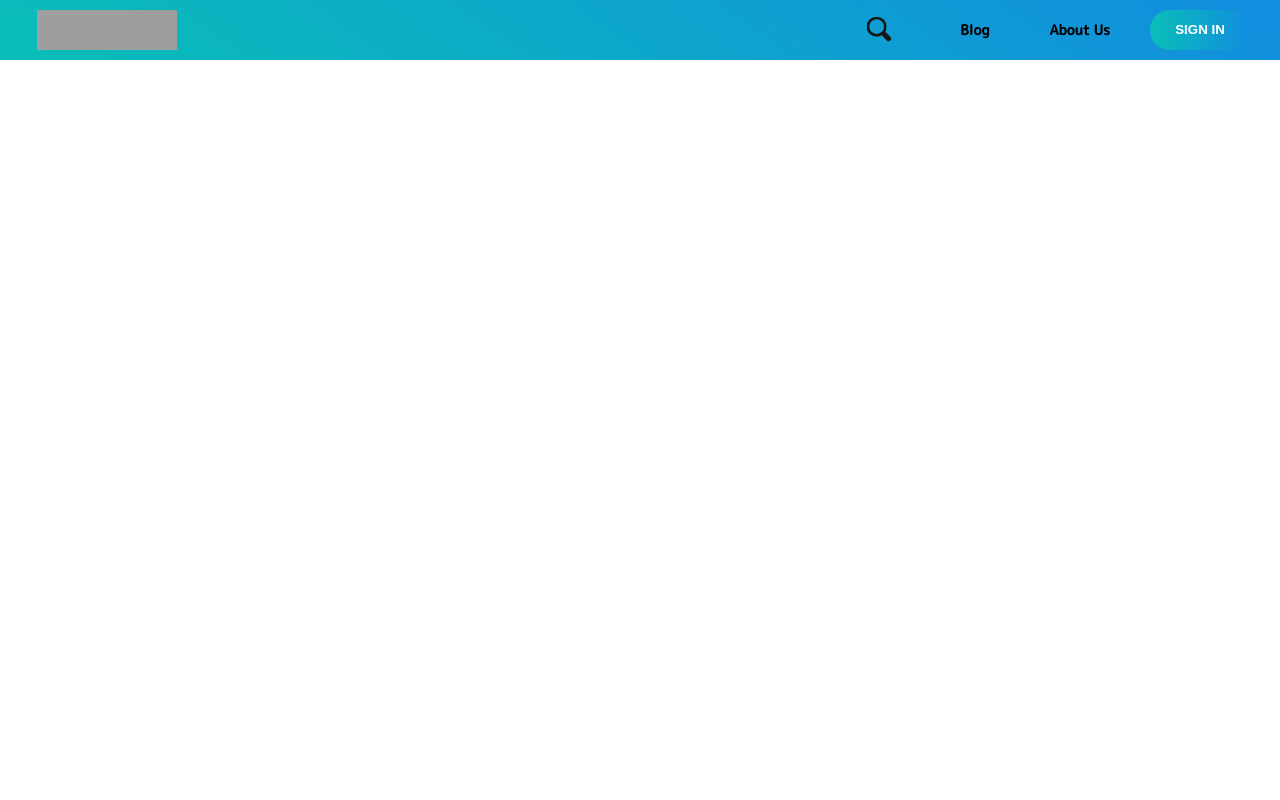
After one commit to Joan-Wangare/Baristo, a PHP site: page /nav.html in a window 1280 px wide. The commit adds this page. Run offline with PHP 8.4, Linux system fonts and the light colour scheme; grey boxes are pictures that could not be loaded.

Commit message:
Add files via upload

```diff
--- /dev/null
+++ b/nav.html
@@ -0,0 +1,48 @@
+<html lang="en">
+    <head>
+        <meta charset="UTF-8" />
+        <meta name="viewport" content="width=device-width, initial-scale=1.0" />
+        <title>Document</title>
+        <link rel="stylesheet" href="style2.css" />
+        <link
+        rel="stylesheet"
+        href="https://cdnjs.cloudflare.com/ajax/libs/font-awesome/4.7.0/css/font-awesome.min.css"
+        />
+        <link rel="preconnect" href="https://fonts.googleapis.com" />
+        <link rel="preconnect" href="https://fonts.gstatic.com" crossorigin />
+        <link
+        href="https://fonts.googleapis.com/css2?family=M+PLUS+Rounded+1c:wght@500&display=swap"
+        rel="stylesheet"
+        />
+    </head>
+    <body>
+        <div class="header">
+            <nav class="con">
+              <input id="nav-toggle" type="checkbox" />
+            <div class="logo">
+                <img src="images/logo.png" alt="" />
+            </div>
+            <ul class="links">
+                <li>
+                    <form action="javascript:" class="search-bar">
+                        <input type="search" name="search" pattern=".*\S.*" required>
+                        <button class="search-btn" type="submit">
+                            <span>Search</span>
+                        </button>
+                    </form>
+                </li>
+                <li><a href="#blog" class="a">Blog</a></li>
+                <li><a href="#about" class="a">About Us</a></li>
+                <li>
+                    <button class="b btn2" data-modal-target="#modal">SIGN IN</button>
+                </li>
+              </ul>
+              <label for="nav-toggle" class="icon-burger">
+                <div class="line"></div>
+                <div class="line"></div>
+                <div class="line"></div>
+              </label>
+            </nav>
+          </div>
+    </body>
+</html>
--- /dev/null
+++ b/style2.css
@@ -0,0 +1,272 @@
+* {
+	border: 0;
+	box-sizing: border-box;
+	margin: 0;
+	padding: 0;
+}
+:root {
+	font-size: calc(16px + (24 - 16)*(100vw - 320px)/(1920 - 320));
+}
+ul,a {
+    text-decoration: none;
+    list-style: none;
+  }
+  button {
+    cursor: pointer;
+    border: none;
+    outline: none;
+  }
+  .header {
+    background: linear-gradient(35deg, #09beb8, #128ddf);
+    padding: 0 15px;
+  }
+  .contain {
+    background: #e0dbdb;
+    width: 100%;
+    height: 100%;
+    overflow-y: scroll;
+    /* scroll-behavior: smooth;
+    scroll-snap-type: y mandatory; */
+  }
+
+  /* mavbar */
+
+  nav {
+    position: relative;
+    z-index: 5;
+    left: 0;
+    right: 0;
+    top: 0;
+    font-family: "M PLUS Rounded 1c", sans-serif;
+    height: 60px;
+    background: linear-gradient(35deg, #09beb8, #128ddf);
+    animation: change 10s ease-in-out infinite;
+  }
+  nav .logo {
+    /* font-family: 'M PLUS Rounded 1c', cursive; */
+    font-weight: 700;
+    float: left;
+    margin-left: 12px;
+    height: 100%;
+    display: flex;
+    align-items: center;
+    font-size: 24px;
+    color: #000000;
+    cursor: pointer;
+  }
+  nav .logo img {
+    width: 140px;
+    height: 40px;
+    margin-left: 10px;
+  }
+  nav .links {
+    position: absolute;
+    right: 5px;
+    height: 100%;
+    display: flex;
+    justify-content: space-around;
+    align-items: center;
+  }
+  nav .links li {
+    list-style: none;
+    padding: 0 10px;
+  }
+  .b {
+    border: none;
+    font-weight: 800;
+    color: #fff;
+    padding: 10px 20px;
+    width: 100px;
+    border-radius: 30px;
+    cursor: pointer;
+    transition: 0.6s;
+    background-size: 200%;
+  }
+  .btn2 {
+    background-image: linear-gradient(to left, #e73ce7, #128ddf, #09beb8);
+  }
+
+  .b:hover {
+    background-position: right;
+  }
+  nav .links a {
+    display: block;
+    border-radius: 6px;
+    padding: 10px 20px;
+    font-size: 14px;
+    font-weight: bold;
+    color: #000000;
+    text-decoration: none;
+  }
+  nav .links a:hover {
+    color: #fff;
+    transition: ease 0.5s;
+  }
+  nav .links .a:hover {
+    color: #fff;
+    background: #09beb8;
+    transition: 0.5s;
+  }
+  #nav-toggle {
+    position: absolute;
+    top: -100px;
+  }
+  nav .icon-burger {
+    display: none;
+    position: absolute;
+    right: 5%;
+    top: 50%;
+    transform: translateY(-50%);
+  }
+  nav .icon-burger .line {
+    width: 30px;
+    height: 5px;
+    background-color: #000000;
+    margin: 5px;
+    border-radius: 3px;
+    transition: all 0.3s ease-in-out;
+  }
+button, input {
+	line-height: 1.5em;
+}
+input {
+	color: #171717;
+}
+.search-bar {
+  margin: auto;
+	justify-content: center;
+	max-width: 30em;
+	display: flex;
+}
+.search-bar input,
+.search-btn,
+.search-btn:before,
+.search-btn:after {
+	transition: all 0.5s ease;
+}
+.search-bar input,
+.search-btn {
+	width: 3em;
+	height: 3em;
+}
+.search-bar input:invalid:not(:focus),
+.search-btn {
+	cursor: pointer;
+}
+.search-bar,
+.search-bar input:focus,
+.search-bar input:valid  {
+	width: 100%;
+}
+.search-bar input:focus,
+.search-bar input:not(:focus) + .search-btn:focus {
+	outline: transparent;
+}
+/* .search-bar {
+	margin: auto;
+	justify-content: center;
+	max-width: 30em;
+} */
+.search-bar input {
+	background: transparent;
+	border-radius: 1.5em;
+	box-shadow: 0 0 0 0.4em #171717 inset;
+	padding: 0.75em;
+	transform: translate(0.5em,0.5em) scale(0.5);
+	transform-origin: 100% 0;
+	-webkit-appearance: none;
+	-moz-appearance: none;
+	appearance: none;
+}
+.search-bar input::-webkit-search-decoration {
+	-webkit-appearance: none;
+}
+.search-bar input:focus,
+.search-bar input:valid {
+	background: #fff;
+	border-radius: 0.375em 0 0 0.375em;
+	box-shadow: 0 0 0 0.1em #d9d9d9 inset;
+	transform: scale(1);
+}
+.search-btn {
+	background: #171717;
+	border-radius: 0 0.75em 0.75em 0 / 0 1.5em 1.5em 0;
+	padding: 0.75em;
+	position: relative;
+	transform: translate(0.25em,0.25em) rotate(45deg) scale(0.25,0.125);
+	transform-origin: 0 50%;
+}
+.search-btn:before,
+.search-btn:after {
+	content: "";
+	display: block;
+	opacity: 0;
+	position: absolute;
+}
+.search-btn:before {
+	border-radius: 50%;
+	box-shadow: 0 0 0 0.2em #f1f1f1 inset;
+	top: 0.75em;
+	left: 0.75em;
+	width: 1.2em;
+	height: 1.2em;
+}
+.search-btn:after {
+	background: #f1f1f1;
+	border-radius: 0 0.25em 0.25em 0;
+	top: 51%;
+	left: 51%;
+	width: 0.75em;
+	height: 0.25em;
+	transform: translate(0.2em,0) rotate(45deg);
+	transform-origin: 0 50%;
+}
+.search-btn span {
+	display: inline-block;
+	overflow: hidden;
+	width: 1px;
+	height: 1px;
+}
+
+/* Active state */
+.search-bar input:focus + .search-btn,
+.search-bar input:valid + .search-btn {
+	background: #008cff;
+	border-radius: 0 0.375em 0.375em 0;
+	transform: scale(1);
+}
+.search-bar input:focus + .search-btn:before,
+.search-bar input:focus + .search-btn:after,
+.search-bar input:valid + .search-btn:before,
+.search-bar input:valid + .search-btn:after {
+	opacity: 1;
+}
+.search-bar input:focus + .search-btn:hover,
+.search-bar input:valid + .search-btn:hover,
+.search-bar input:valid:not(:focus) + .search-btn:focus {
+	background: #0c48db;
+}
+.search-bar input:focus + .search-btn:active,
+.search-bar input:valid + .search-btn:active {
+	transform: translateY(1px);
+}
+
+@media screen and (prefers-color-scheme: dark) {
+	body, input {
+		color: #f1f1f1;
+	}
+	body {
+		background: #171717;
+	}
+	.search-bar input {
+		box-shadow: 0 0 0 0.4em #f1f1f1 inset;
+	}
+	.search-bar input:focus,
+	.search-bar input:valid {
+		background: #3d3d3d;
+		box-shadow: 0 0 0 0.1em #3d3d3d inset;
+	}
+	.search-btn {
+		background: #f1f1f1;
+	}
+}
```
Also changed, not shown: index.html (+9 -20 lines), style.css (+8 -4 lines).
